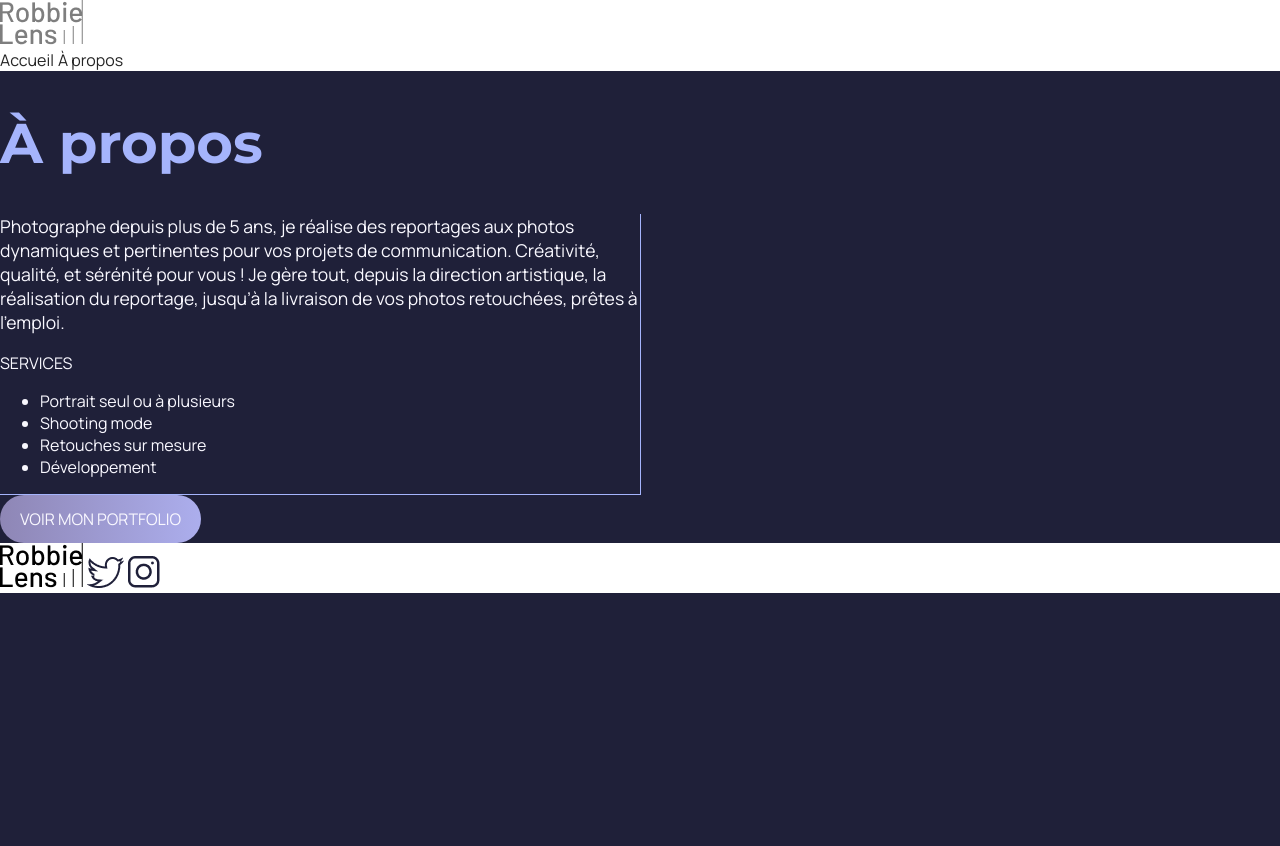
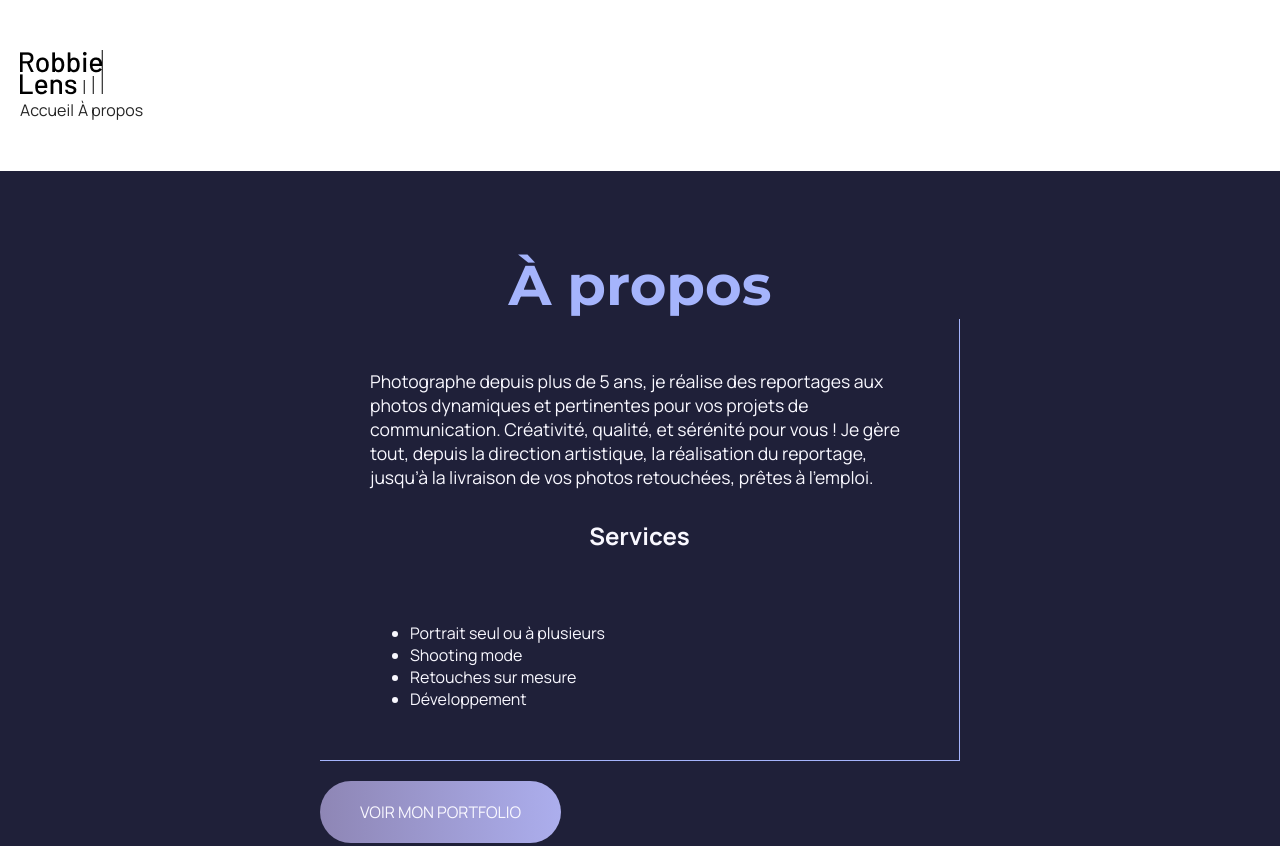
Before and after one commit to juju6x7/robbie-lens, a plain HTML site: page a-propos.html in a window 1280 px wide. Shown: the top 846 px of the page. Before the commit the page ends 800 px from the top, so only its background shows below. Drawn offline with Linux system fonts and the light colour scheme.

Commit message:
margin, padding

```diff
--- a/a-propos.html
+++ b/a-propos.html
@@ -8,24 +8,26 @@
     <title>À propos</title>
   </head>
   <body>
-    <div class="header">
+    <header>
       <img src="images/logo.png" alt="logo Robbie Lens" />
-      <div class="menu">
+      <nav>
         <a href="index.html">Accueil</a>
         <a href="a-propos.html">À propos</a>
-      </div>
-    </div>
+      </nav>
+    </header>
     <main>
-      <h1>À propos</h1>
-      <div class="about">
+      <section class="about">
+          <h1 class="about-title">À propos</h1>
+          <div class="square-content">
             <p>
-          Photographe depuis plus de 5 ans, je réalise des reportages aux photos
-          dynamiques et pertinentes pour vos projets de communication.
-          Créativité, qualité, et sérénité pour vous ! Je gère tout, depuis la
-          direction artistique, la réalisation du reportage, jusqu’à la
-          livraison de vos photos retouchées, prêtes à l’emploi.
+              Photographe depuis plus de 5 ans, je réalise des reportages aux
+              photos dynamiques et pertinentes pour vos projets de
+              communication. Créativité, qualité, et sérénité pour vous ! Je
+              gère tout, depuis la direction artistique, la réalisation du
+              reportage, jusqu’à la livraison de vos photos retouchées, prêtes à
+              l’emploi.
             </p>
-        <h2>Services</h2>
+            <h2 class="services">Services</h2>
             <ul>
               <li>Portrait seul ou à plusieurs</li>
               <li>Shooting mode</li>
@@ -33,7 +35,10 @@
               <li>Développement</li>
             </ul>
           </div>
-      <a href="#" class="btn"><h2>Voir mon portfolio</h2></a>
+          <div class="link-portfolio">
+          <a href="#" class="btn"><h3>Voir mon portfolio</h3></a>
+        </div>
+      </section>
     </main>
     <footer>
       <img src="images/logo.png" alt="logo Robbie Lens" />
--- a/style.css
+++ b/style.css
@@ -2,9 +2,12 @@
 /* font-family: 'Manrope', sans-serif;
 font-family: 'Montserrat', sans-serif; */
 
+* {
+    margin: 0;
+ }
+
 body {
     background-color: #1F2039;
-    margin: 0;
 }
 
 a {
@@ -24,12 +27,22 @@ h1 {
     font-family: 'Montserrat', sans-serif;
 }
 
-h2 {
+h2{
+    margin: 30px;
+    font-family: 'Manrope', sans-serif;
+}
+
+h3 {
     color: #F9F8FF;
     text-transform: uppercase;
     font-size: 1em;
     font-weight: 400;
     font-family: 'Manrope', sans-serif;
+    margin: 20px;
+}
+
+a .btn {
+    text-align: center;
 }
 
 p {
@@ -47,12 +60,17 @@ em {
     font-style: normal;
 }
 
-.header {
+header {
     background-color: white;
+    padding: 50px 20px;
 }
 
 main {
     color: #F9F8FF;
+}
+
+section {
+    padding: 80px;
 }
 
 .btn {
@@ -60,6 +78,7 @@ main {
     background: linear-gradient(90deg, #8E86B5, #ACAEED);
     border-radius: 50px;
     padding: 0 20px;
+    margin-top: 20px;
 }
 
 .btn:hover {
@@ -68,15 +87,30 @@ main {
 }
 
 .about {
+    width: 50%;
+    margin: auto;
+}
+
+.about-title {
+    text-align: center;
+}
+
+.square-content {
     border-right:1px #A5B4FC solid;
     border-bottom:1px #A5B4FC solid;
-    width: 50%;
+    padding: 50px;
+}
+
+.services{
+    padding-bottom: 40px;
+    text-align: center;
 }
 
 footer {
     background-color: white;
     color: #242424;
     /* position: fixed bottom; */
+    padding: 50px 20px;
 }
 
 .header img:hover, footer img:hover {
```
Also changed, not shown: index.html (+11 -9 lines). Lines whose indentation alone changed are shown as unchanged.
